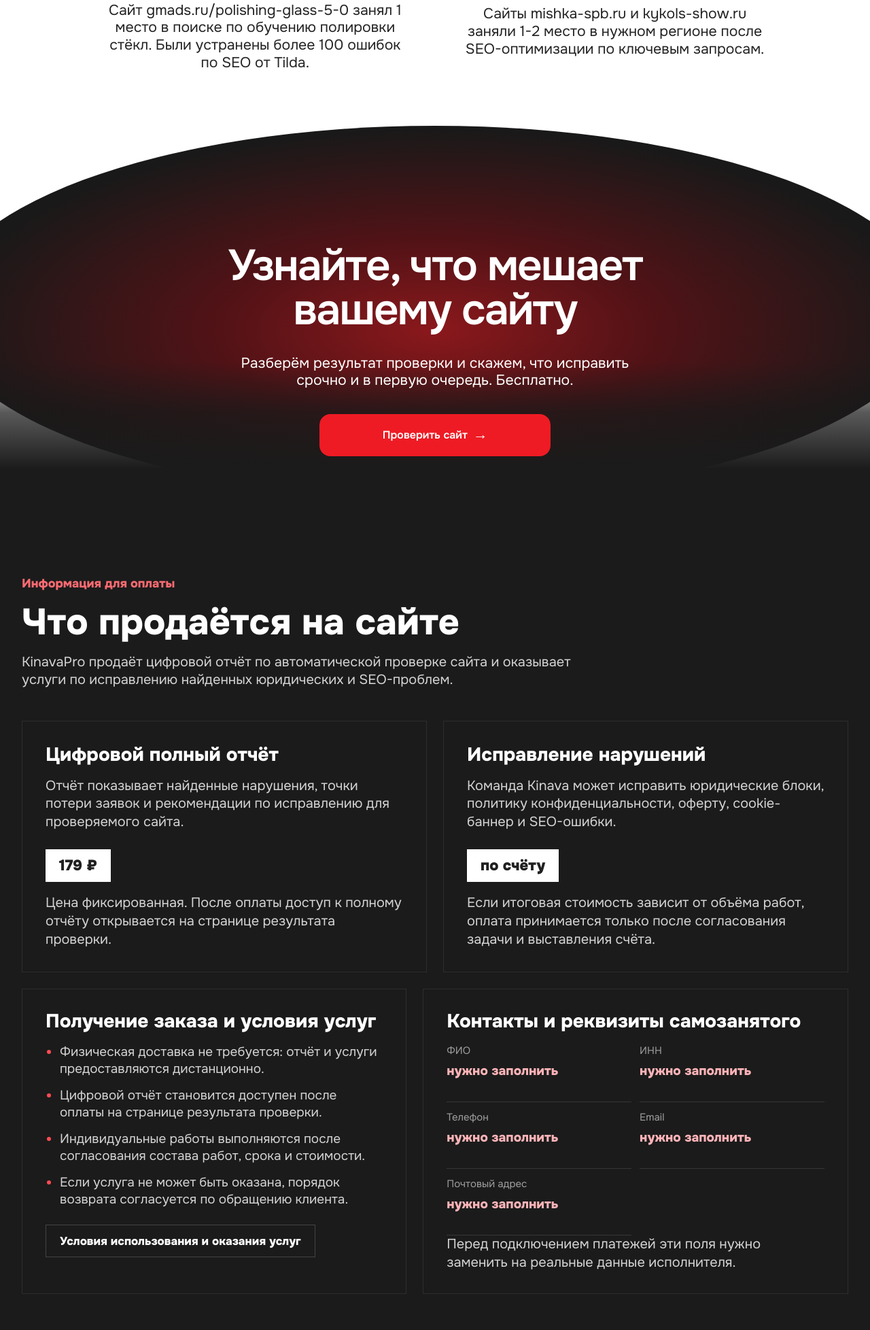
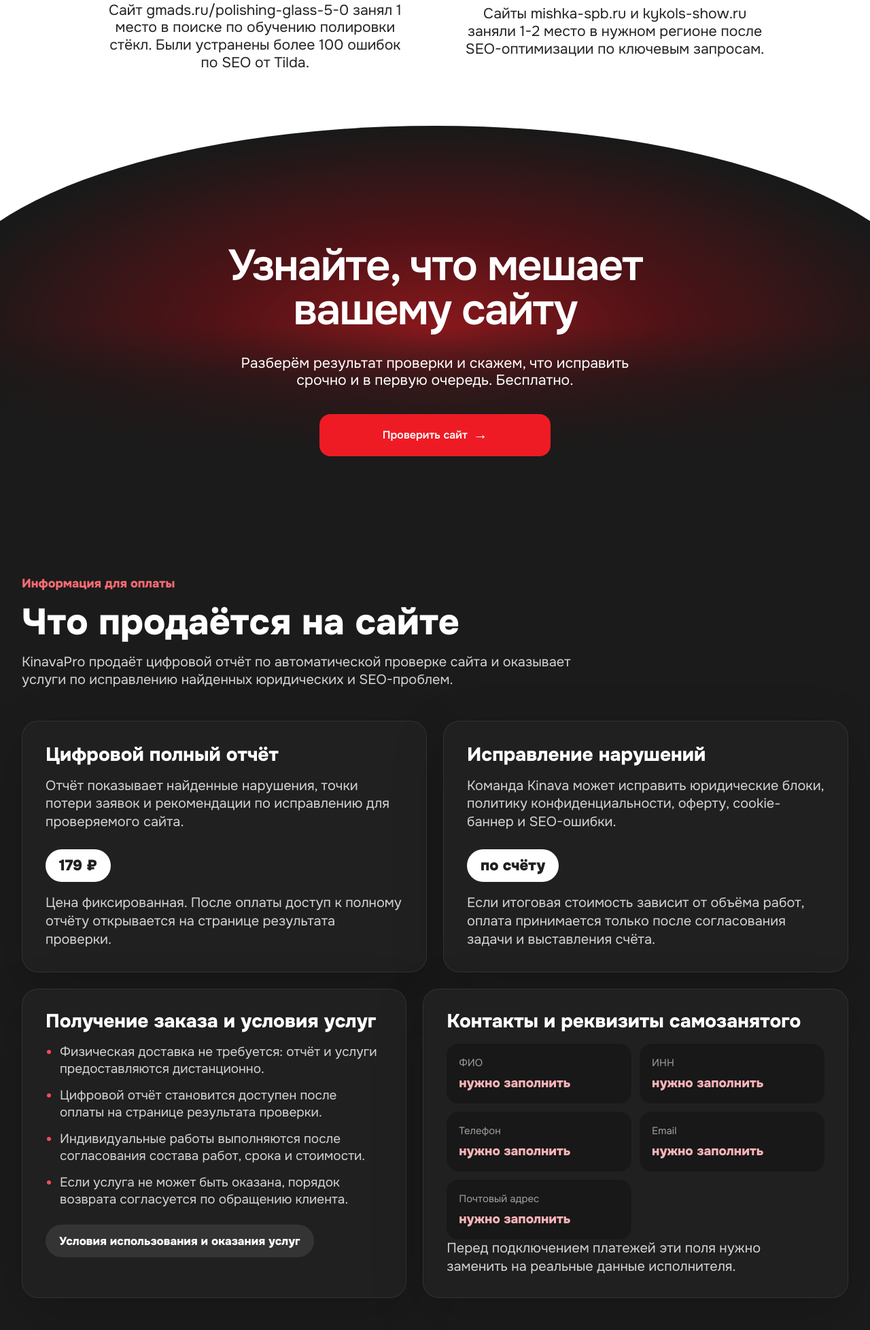
Before and after one commit to useral4/chistyy-site, a website: page public/index.html in a window 1280 px wide. Shown: the part 4464-6420 px from the top of the page at 68% size. Drawn offline with Linux system fonts and the light colour scheme.

Commit message:
Restore rounded payment cards and dark CTA base

```diff
--- a/public/styles.css
+++ b/public/styles.css
@@ -872,7 +872,7 @@ input {
   padding: 260px 32px 120px;
   overflow: hidden;
   isolation: isolate;
-  background: transparent;
+  background: linear-gradient(180deg, rgba(25, 25, 25, 0) 0%, rgba(25, 25, 25, 0) 42%, var(--dark) 68%, var(--dark) 100%);
   color: var(--white);
   text-align: center;
 }
@@ -896,11 +896,11 @@ input {
 .bottom-cta::after {
   position: absolute;
   z-index: 1;
-  top: 520px;
+  top: 440px;
   right: 0;
   bottom: 0;
   left: 0;
-  background: linear-gradient(180deg, rgba(25, 25, 25, 0) 0%, rgba(25, 25, 25, 0.72) 34%, var(--dark) 72%);
+  background: linear-gradient(180deg, rgba(25, 25, 25, 0) 0%, rgba(25, 25, 25, 0.62) 28%, var(--dark) 70%);
   content: "";
   pointer-events: none;
 }
@@ -984,9 +984,9 @@ input {
 .payment-info article,
 .payment-info__details section {
   border: 1px solid rgba(255, 255, 255, 0.08);
-  border-radius: 0;
-  background: transparent;
-  box-shadow: none;
+  border-radius: 24px;
+  background: #202020;
+  box-shadow: 0 24px 80px rgba(0, 0, 0, 0.18);
 }
 
 .payment-info article {
@@ -1012,7 +1012,7 @@ input {
   align-items: center;
   margin: 26px 0 18px;
   padding: 0 20px;
-  border-radius: 0;
+  border-radius: 999px;
   background: var(--white);
   color: #202020;
   font-size: 22px;
@@ -1039,9 +1039,9 @@ input {
   align-items: center;
   margin-top: 24px;
   padding: 0 20px;
-  border: 1px solid rgba(255, 255, 255, 0.18);
-  border-radius: 0;
-  background: transparent;
+  border: 0;
+  border-radius: 999px;
+  background: rgba(255, 255, 255, 0.09);
   color: var(--white);
   font-size: 17px;
   font-weight: 800;
@@ -1056,10 +1056,9 @@ input {
 
 .payment-info__contacts div {
   min-height: 86px;
-  padding: 0 0 18px;
-  border-bottom: 1px solid rgba(255, 255, 255, 0.12);
-  border-radius: 0;
-  background: transparent;
+  padding: 18px;
+  border-radius: 18px;
+  background: #181818;
 }
 
 .payment-info__contacts dt {
@@ -1076,7 +1075,7 @@ input {
 }
 
 .payment-info__note {
-  margin-top: 42px;
+  margin-top: 30px;
   color: #ffb4b8;
   font-size: 16px;
 }
@@ -1655,10 +1654,9 @@ input {
 
 .terms-doc__requisites div {
   min-height: 88px;
-  padding: 0 0 18px;
-  border-bottom: 1px solid rgba(255, 255, 255, 0.12);
-  border-radius: 0;
-  background: transparent;
+  padding: 18px;
+  border-radius: 18px;
+  background: #202020;
 }
 
 .terms-doc__requisites dt {
@@ -1675,7 +1673,7 @@ input {
 }
 
 .terms-doc__warning {
-  margin-top: 36px;
+  margin-top: 30px;
   color: #ffb4b8;
   font-weight: 700;
 }
@@ -2141,7 +2139,7 @@ input {
   }
 
   .bottom-cta::after {
-    top: min(520px, 27.0833vw);
+    top: min(440px, 22.9167vw);
   }
 
   .bottom-cta h2 {
@@ -2677,7 +2675,7 @@ input {
   }
 
   .bottom-cta::after {
-    top: 232px;
+    top: 210px;
   }
 
   .bottom-cta h2 {
@@ -2712,7 +2710,7 @@ input {
   .payment-info article,
   .payment-info__details section {
     padding: 22px;
-    border-radius: 0;
+    border-radius: 20px;
   }
 
   .payment-info article strong {
```
